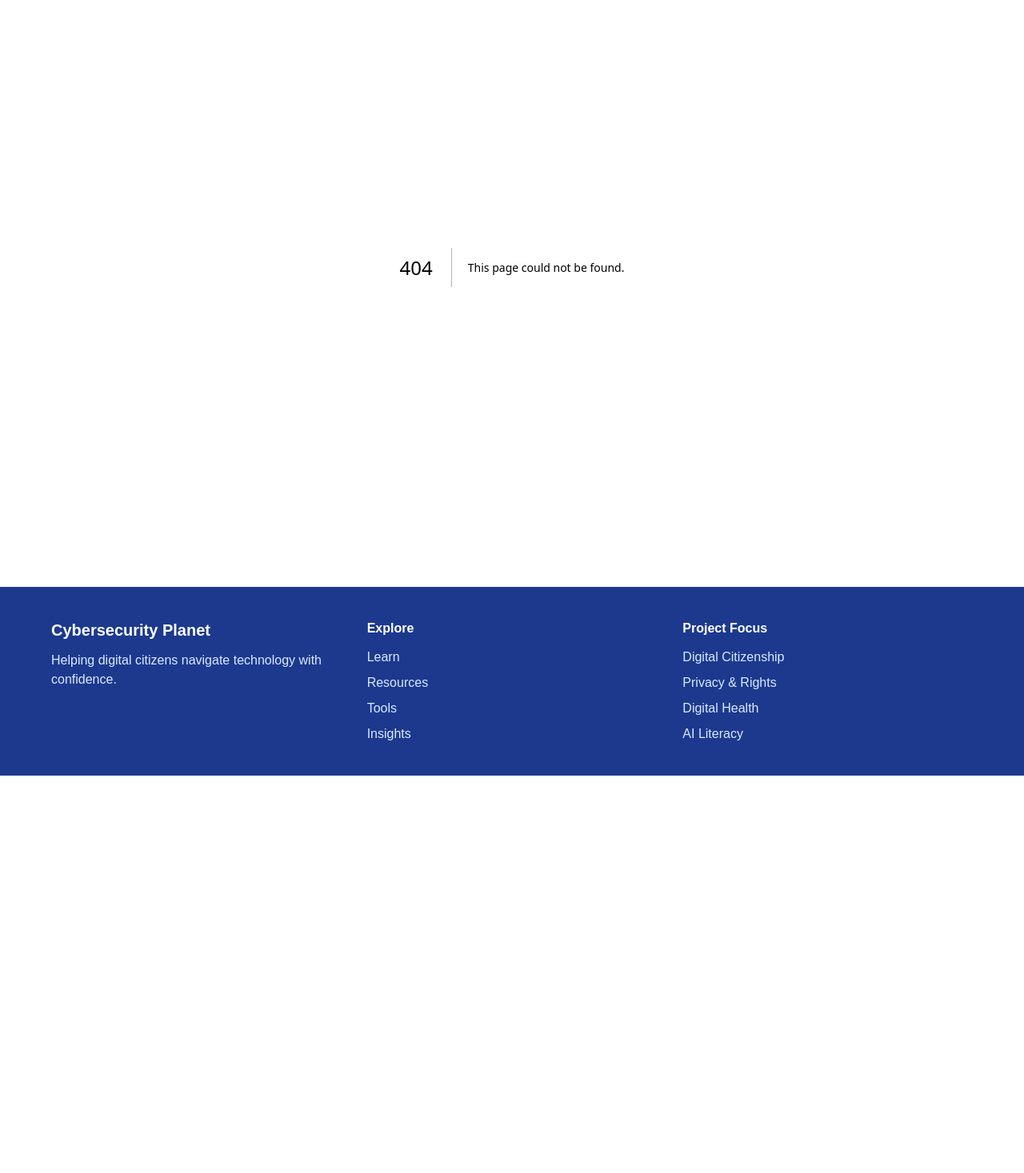
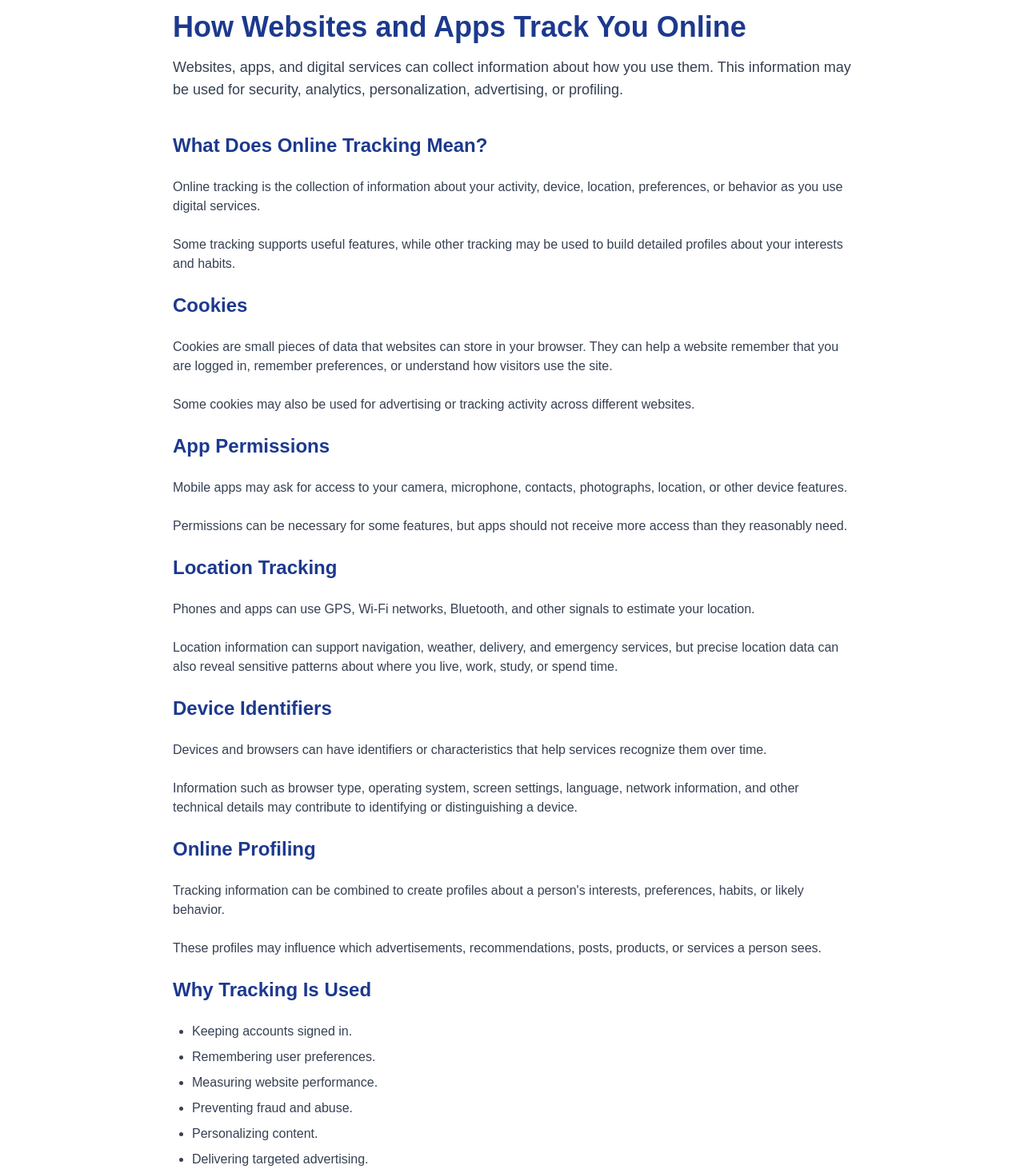
Before and after one commit to Black-widow-codes/Cybersecurity-Planet, a Next.js app: page /learn/privacy-rights/how-websites-and-apps-track-you in a window 1280 px wide. Before the commit this address had no page. Shown: the part 143-1610 px from the top of the page at 80% size. Before the commit the page ends 1113 px from the top, so only its background shows below. Built offline with nearby package versions, Linux system fonts and the light colour scheme.

Commit message:
Add online tracking privacy article

```diff
--- /dev/null
+++ b/src/app/learn/privacy-rights/how-websites-and-apps-track-you/page.tsx
@@ -0,0 +1,195 @@
+import Link from "next/link";
+
+export const metadata = {
+  title: "How Websites and Apps Track You Online | Cybersecurity Planet",
+  description:
+    "Learn how cookies, app permissions, location data, device identifiers, and online profiling can be used to track digital activity.",
+};
+
+export default function TrackingTechnologiesPage() {
+  return (
+    <main className="max-w-4xl mx-auto px-6 py-20">
+      <h1 className="text-4xl font-bold text-blue-900">
+        How Websites and Apps Track You Online
+      </h1>
+
+      <p className="mt-4 text-lg text-gray-700">
+        Websites, apps, and digital services can collect information about how
+        you use them. This information may be used for security, analytics,
+        personalization, advertising, or profiling.
+      </p>
+
+      <section className="mt-10 space-y-6 text-gray-700">
+        <h2 className="text-2xl font-bold text-blue-900">
+          What Does Online Tracking Mean?
+        </h2>
+
+        <p>
+          Online tracking is the collection of information about your activity,
+          device, location, preferences, or behavior as you use digital
+          services.
+        </p>
+
+        <p>
+          Some tracking supports useful features, while other tracking may be
+          used to build detailed profiles about your interests and habits.
+        </p>
+
+        <h2 className="text-2xl font-bold text-blue-900">
+          Cookies
+        </h2>
+
+        <p>
+          Cookies are small pieces of data that websites can store in your
+          browser. They can help a website remember that you are logged in,
+          remember preferences, or understand how visitors use the site.
+        </p>
+
+        <p>
+          Some cookies may also be used for advertising or tracking activity
+          across different websites.
+        </p>
+
+        <h2 className="text-2xl font-bold text-blue-900">
+          App Permissions
+        </h2>
+
+        <p>
+          Mobile apps may ask for access to your camera, microphone, contacts,
+          photographs, location, or other device features.
+        </p>
+
+        <p>
+          Permissions can be necessary for some features, but apps should not
+          receive more access than they reasonably need.
+        </p>
+
+        <h2 className="text-2xl font-bold text-blue-900">
+          Location Tracking
+        </h2>
+
+        <p>
+          Phones and apps can use GPS, Wi-Fi networks, Bluetooth, and other
+          signals to estimate your location.
+        </p>
+
+        <p>
+          Location information can support navigation, weather, delivery, and
+          emergency services, but precise location data can also reveal
+          sensitive patterns about where you live, work, study, or spend time.
+        </p>
+
+        <h2 className="text-2xl font-bold text-blue-900">
+          Device Identifiers
+        </h2>
+
+        <p>
+          Devices and browsers can have identifiers or characteristics that
+          help services recognize them over time.
+        </p>
+
+        <p>
+          Information such as browser type, operating system, screen settings,
+          language, network information, and other technical details may
+          contribute to identifying or distinguishing a device.
+        </p>
+
+        <h2 className="text-2xl font-bold text-blue-900">
+          Online Profiling
+        </h2>
+
+        <p>
+          Tracking information can be combined to create profiles about a
+          person's interests, preferences, habits, or likely behavior.
+        </p>
+
+        <p>
+          These profiles may influence which advertisements, recommendations,
+          posts, products, or services a person sees.
+        </p>
+
+        <h2 className="text-2xl font-bold text-blue-900">
+          Why Tracking Is Used
+        </h2>
+
+        <ul className="list-disc space-y-2 pl-6">
+          <li>Keeping accounts signed in.</li>
+          <li>Remembering user preferences.</li>
+          <li>Measuring website performance.</li>
+          <li>Preventing fraud and abuse.</li>
+          <li>Personalizing content.</li>
+          <li>Delivering targeted advertising.</li>
+          <li>Building audience or behavioral profiles.</li>
+        </ul>
+
+        <h2 className="text-2xl font-bold text-blue-900">
+          Tracking Is Not Always Obvious
+        </h2>
+
+        <p>
+          People may not always realize how much information a service collects
+          because tracking can happen in the background.
+        </p>
+
+        <p>
+          This is why privacy settings, permission controls, and clear privacy
+          information matter.
+        </p>
+
+        <h2 className="text-2xl font-bold text-blue-900">
+          Questions to Ask
+        </h2>
+
+        <ul className="list-disc space-y-2 pl-6">
+          <li>Does this app really need this permission?</li>
+          <li>Does location access need to be active all the time?</li>
+          <li>Can I disable advertising or personalization tracking?</li>
+          <li>What information does the service collect about my activity?</li>
+          <li>Can I delete or limit stored information?</li>
+        </ul>
+
+        <h2 className="text-2xl font-bold text-blue-900">
+          What You Can Do
+        </h2>
+
+        <ul className="list-disc space-y-2 pl-6">
+          <li>Review app permissions regularly.</li>
+          <li>Limit location access when continuous tracking is unnecessary.</li>
+          <li>Review browser privacy and cookie settings.</li>
+          <li>Disable unnecessary advertising personalization where available.</li>
+          <li>Remove apps and browser extensions you no longer use.</li>
+          <li>Review account privacy settings on major platforms.</li>
+        </ul>
+
+        <h2 className="text-2xl font-bold text-blue-900">
+          Privacy Is About Awareness and Choice
+        </h2>
+
+        <p>
+          Not all tracking is harmful, and some forms are necessary for useful
+          digital services. The important question is whether you understand
+          what is being collected and whether you have meaningful choices about
+          how your information is used.
+        </p>
+
+        <div className="rounded-xl border bg-gray-50 p-6">
+          <h3 className="text-xl font-bold text-blue-900">
+            Review Your Privacy Habits
+          </h3>
+
+          <p className="mt-2">
+            Use the Privacy Checkup to review your habits around permissions,
+            privacy settings, personal information, and online tracking.
+          </p>
+
+          <Link
+            href="/tools/privacy-checkup"
+            className="mt-4 inline-block rounded-lg bg-cyan-600 px-5 py-3 font-semibold text-white hover:bg-cyan-700"
+          >
+            Open Privacy Checkup
+          </Link>
+        </div>
+      </section>
+    </main>
+  );
+}
--- a/src/app/learn/privacy-rights/page.tsx
+++ b/src/app/learn/privacy-rights/page.tsx
@@ -44,6 +44,12 @@ export default function PrivacyRightsPage() {
         description:
           "Learn what meaningful consent looks like when apps, websites, and online services collect or use personal information.",
         link: "/learn/privacy-rights/understanding-digital-consent",
+      },
+      {
+        title: "How Websites and Apps Track You Online",
+        description:
+          "Learn how cookies, app permissions, location data, device identifiers, and profiling can be used to track digital activity.",
+        link: "/learn/privacy-rights/how-websites-and-apps-track-you",
       },
     ];
 
```
